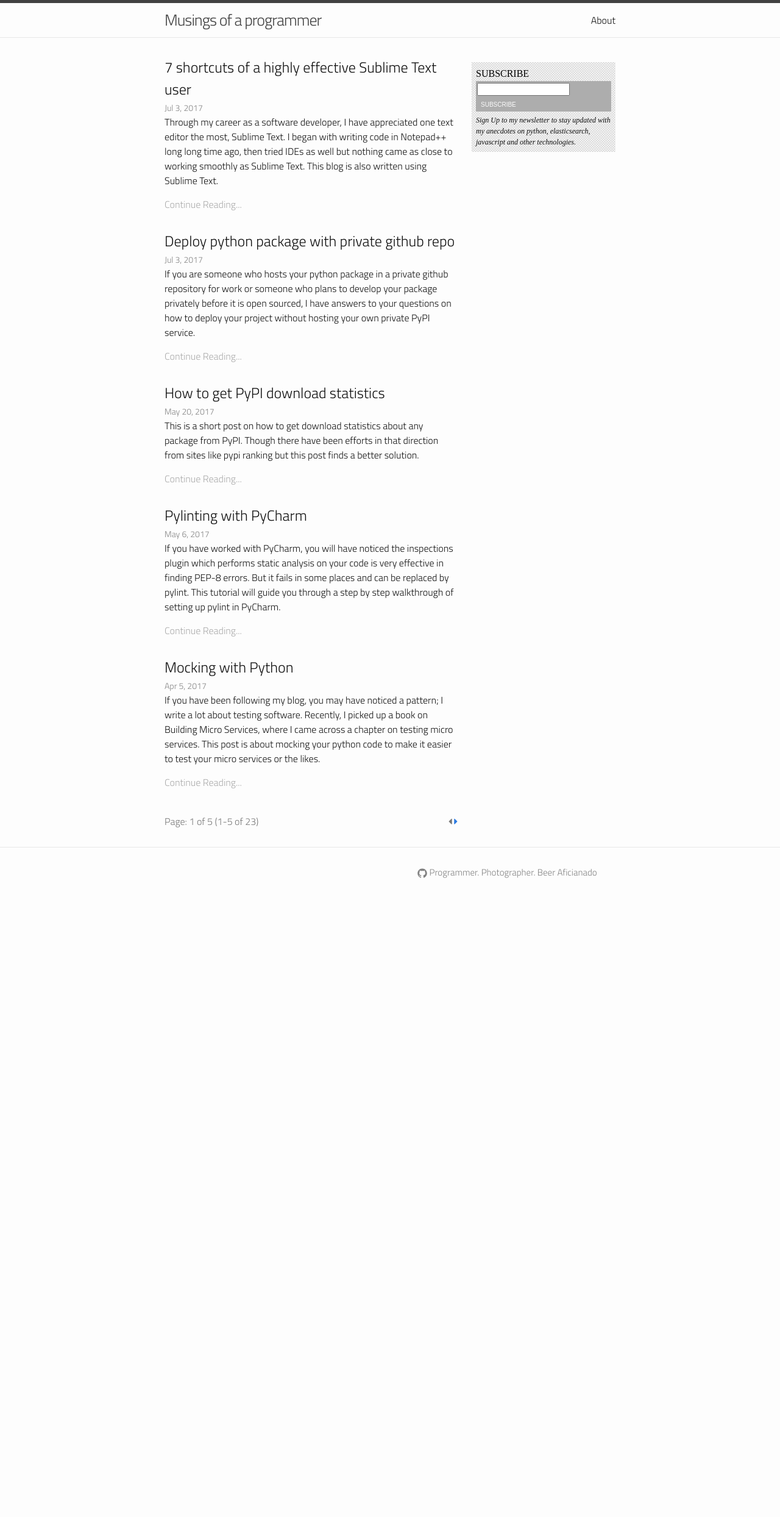
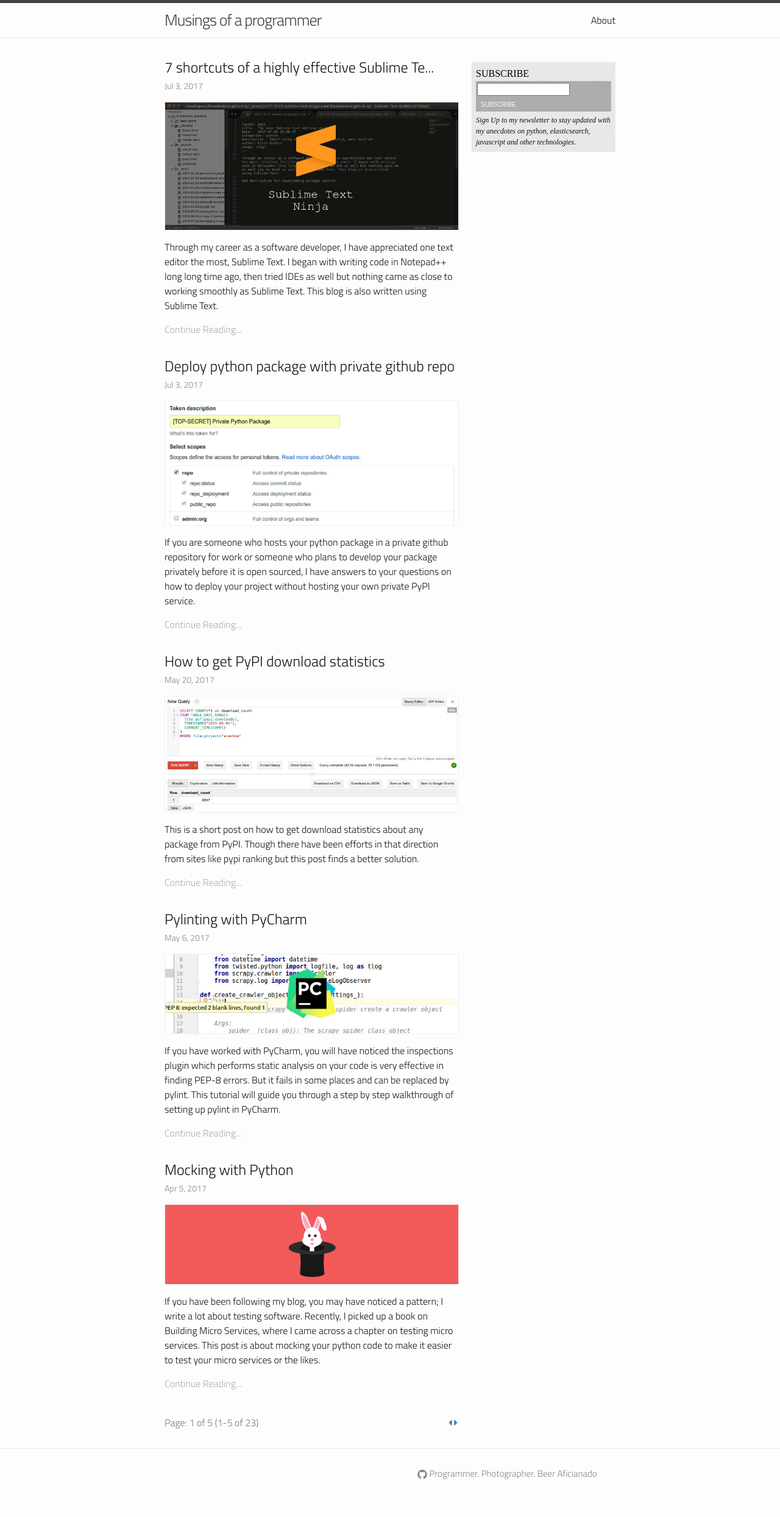
Before and after one commit to arupbhunia/kirankoduru.github.io, a Jekyll site: the page built from index.html, in a window 1280 px wide. Shown: the whole page at 61% size. Built offline with Jekyll 4.4.1, drawn with Linux system fonts in a browser that asks for light colours; nearby versions of some CDN libraries; the list of posts is cut into pages by our own code; before the commit the page ends 1503 px from its top, so only the background shows below that.

Commit message:
Added images to post. Show image below post title on landing page

```diff
--- a/_sass/style.scss
+++ b/_sass/style.scss
@@ -10,6 +10,10 @@
 			 		color: $text-color;
 			 	}
 			}
+		}
+
+		.post-image img{
+			border: 1px solid #EFEFEF;
 		}
 
 		@include media-query($on-palm) {
--- a/index.html
+++ b/index.html
@@ -8,9 +8,17 @@
     {% for post in paginator.posts %}
       <li>
         <h3>
-          <a class="post-link" href="{{ post.url | prepend: site.url }}">{{ post.title }}</a>
+          <a class="post-link" href="{{ post.url | prepend: site.url }}" title="{{ post.title }}">{{ post.title | truncate: 47 }}</a>
         </h3>
         <span class="post-meta">{{ post.date | date: "%b %-d, %Y" }}</span>
+        {% if post.image %}
+        <p></p>
+        <p>
+          <a class="post-image" href="{{ post.url | prepend: site.url }}" title="{{ post.title }}">
+            <img src="{{ post.image }}">
+          </a>
+        </p>
+        {% endif %}
         <p>
           {{ post.excerpt | strip_html }}
         </p>
```
Also changed, not shown: _posts/2015-03-23-nycwifi.md (+3 -1 lines), _posts/2015-12-13-flask-cms-app.md (+1 -0 lines), _posts/2016-10-31-ask-better-questions-on-stackoverflow.md (+1 -0 lines), img/asking-question-on-so.jpg (added), img/flask-cms-demo.gif (added).
